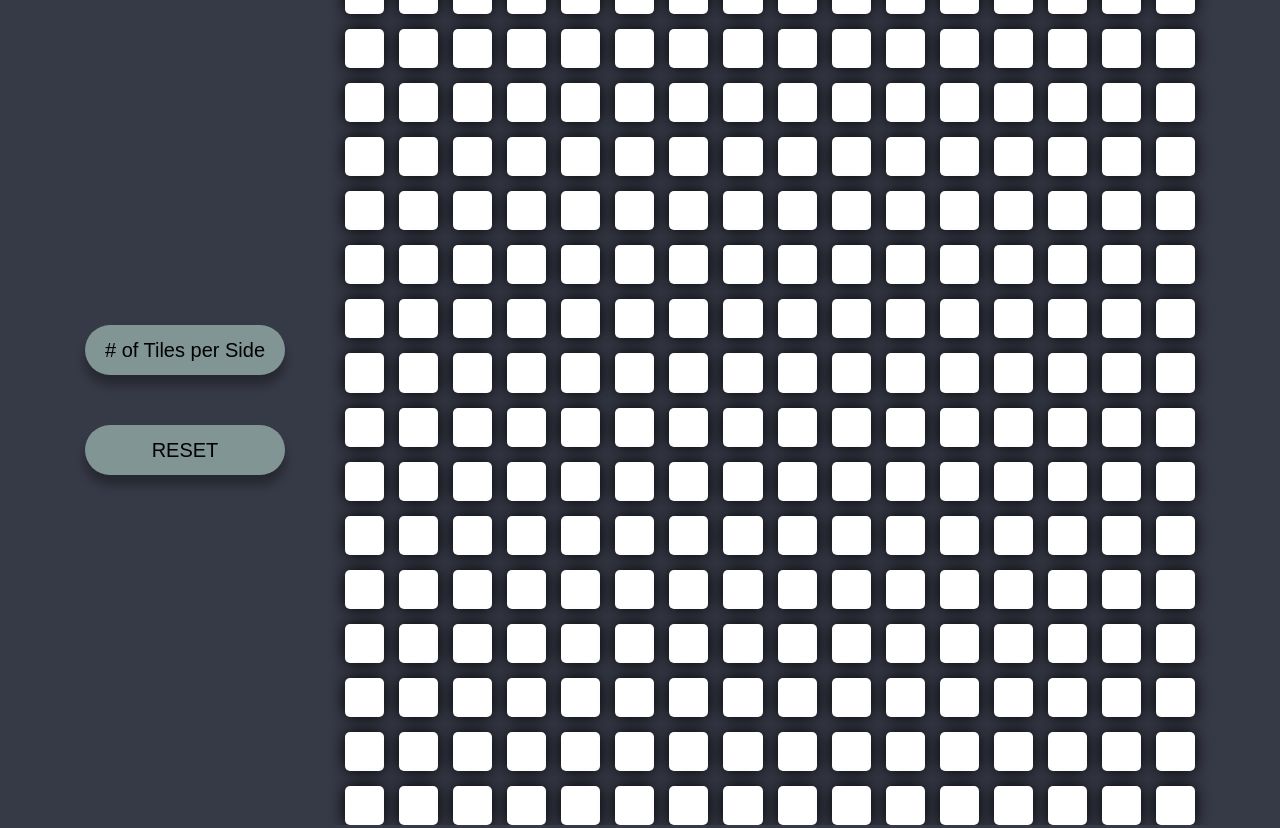
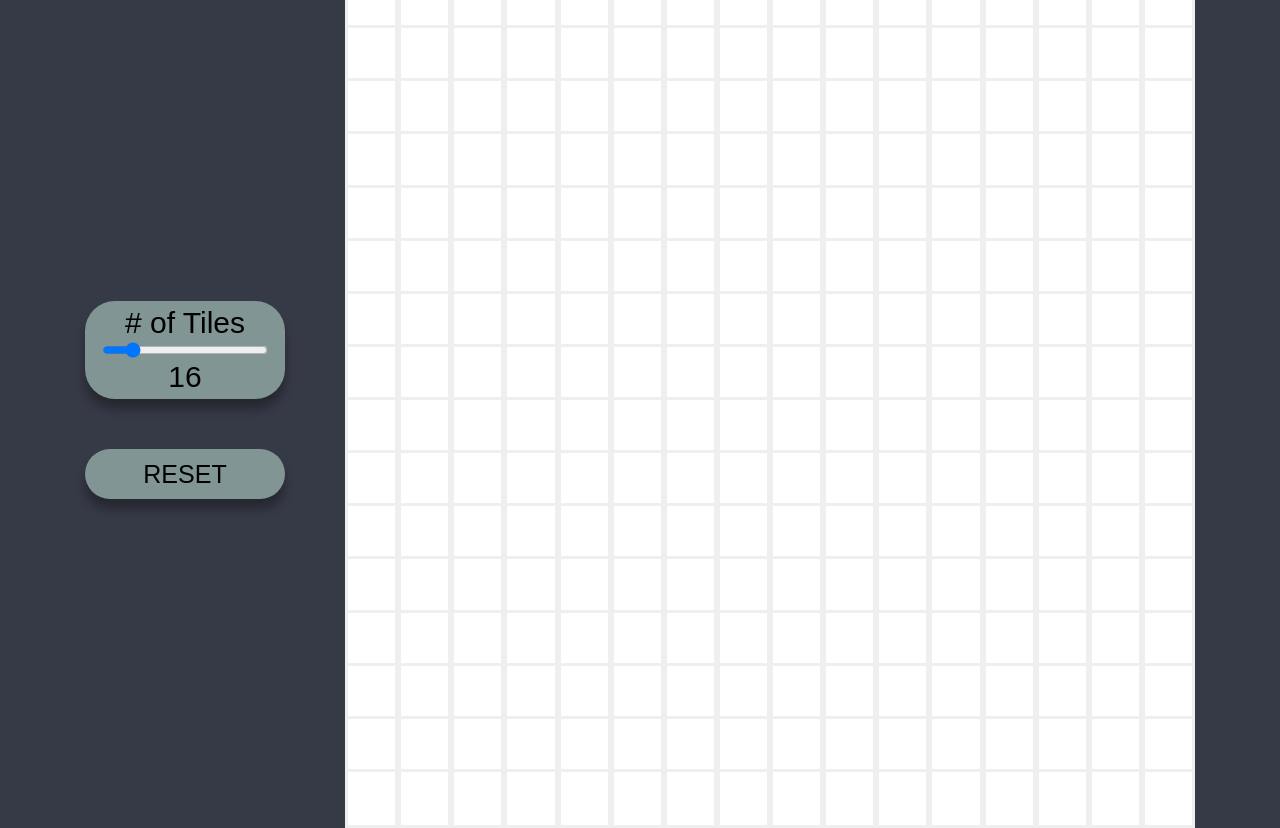
Before and after one commit to danielpopovici745/etchASketch, a plain HTML site: page index.html in a window 1280 px wide. Drawn offline with Linux system fonts and the light colour scheme.

Commit message:
added a slider that shows how many tiles per row you currently have. removed gap from tiles to make it more etchASketch-like.

```diff
--- a/index.html
+++ b/index.html
@@ -9,7 +9,13 @@
 </head>
 <body>
     <div id="pageContainer">
-        <div id="buttonContainer"></div>
+        <div id="buttonContainer">
+            <div id="sliderContainer">
+                <span id="sliderText"># of Tiles</span>
+                <input type="range" min="1" max="100" value="16" oninput="rangeValue.textContent = slider.value" id="slider">
+                <span id="rangeValue">16</span>
+            </div>
+        </div>
     </div>
 </body>
 </html>
--- a/script.js
+++ b/script.js
@@ -6,6 +6,9 @@ const grid = document.createElement("div");
 grid.setAttribute("id","grid");
 pageContainer.appendChild(grid);
 let sides = 16;
+
+//creates the grid of squares
+
 function createGrid(sides){
     for(let i = 1;i<=sides;i++){
         let row = document.createElement("div");
@@ -21,6 +24,8 @@ function createGrid(sides){
     giveTilesMouseOver(squares);
 }
 
+//destroys the grid which will be replaced by a new one by createGrid()
+
 function destroyGrid(){
     squares.forEach(sq => sq.remove());
     const rows = document.querySelectorAll(".row");
@@ -29,38 +34,24 @@ function destroyGrid(){
     )
 }
 
+//grants each tile a mouseover listener
+
 function giveTilesMouseOver(){
 
     squares.forEach(sq => sq.addEventListener('mouseover',() => sq.setAttribute("style","background-color:#000000; transition: background-color ease 0.3s;"))
     );
 }
 
-createGrid(sides);
+// Slider
 
-
-const howManySquaresButton = document.createElement('button');
-howManySquaresButton.textContent = '# of Tiles per Side';
-howManySquaresButton.addEventListener('click',function(){
-    sides = prompt("How many tiles per side would you like? (Enter an integer between 0 and 48");
-    if(sides > 47){
-        while(sides > 47){
-            sides = prompt("Sorry,this many tiles will make the grid disappear. Please enter an integer smaller than 48");
-        }
-
-    }
-    if(sides == undefined || sides == 0){
-        while(sides == undefined || sides == 0){
-            sides = prompt("How many tiles per side would you like? (Enter an integer between 0 and 48");
-        }
-
-    }
-
-
+let slider = document.querySelector("#slider");
+slider.addEventListener("mouseup",function(){
+    sides = document.querySelector("#slider").value;
     destroyGrid();
     createGrid(sides);
 });
-buttonContainer.appendChild(howManySquaresButton);
 
+//Reset Button
 
 const resetGrid = document.createElement("button");
 resetGrid.setAttribute("id","resetGrid");
@@ -69,3 +60,7 @@ resetGrid.addEventListener('click',function(){
     squares.forEach(sq => sq.setAttribute("style","background-color:#ffffff; transition: background-color ease 0.3s"))
 });
 buttonContainer.appendChild(resetGrid);
+
+
+//creates first grid when page loades
+createGrid(sides);
--- a/style.css
+++ b/style.css
@@ -3,14 +3,15 @@
 body{
     background-color: #363946;
     margin: 0px;
+    font-family: sans-serif;
 }
 button{
     width: 200px;
     height: 50px;
-    border:none;
+    border: none;
     border-radius: 30px;
     text-emphasis: 500px;
-    font-size: 20px;
+    font-size: 25px;
     background-color: #819595;
     box-shadow: 0px 10px 10px rgba(0,0,0,0.3);
     outline: none;
@@ -27,6 +28,20 @@ button:active{
     transform: translateY(1px);
 }
 
+#sliderContainer{
+    display: flex;
+    flex-direction: column;
+    background-color: #819595;
+    border-radius: 30px;
+    box-shadow: 0px 10px 10px rgba(0,0,0,0.3);
+    padding: 5px 15px 5px 15px;
+}
+
+#rangeValue,#sliderText{
+    font-size: 30px;
+    text-align: center;
+}
+
 
 #pageContainer{
     height: 100vh;
@@ -40,7 +55,6 @@ button:active{
     display: flex;
     flex-direction: column;
     flex-wrap: wrap;
-    gap: 15px;
     justify-content: space-around;
     align-items: center;
     min-width: 850px;
@@ -54,7 +68,6 @@ button:active{
     justify-content: center;
     width: 100%;
     flex-basis: auto;
-    gap: 15px;
     flex-grow: 1;
     flex-shrink: 1;
 }
@@ -63,9 +76,11 @@ button:active{
     display: flex;
     width: 40px;
     height: 100%;
-    border-radius: 5px;
+    border-radius: 0px;
+    border-style: solid;
+    border-color: rgba(149, 149, 149, 0.15);
     background-color: #fff;
-    box-shadow: 0px 0px 15px #000 ;
+    /* box-shadow: 0px 0px 15px #000 ; */
     flex-grow: 1;
 }
 
```
